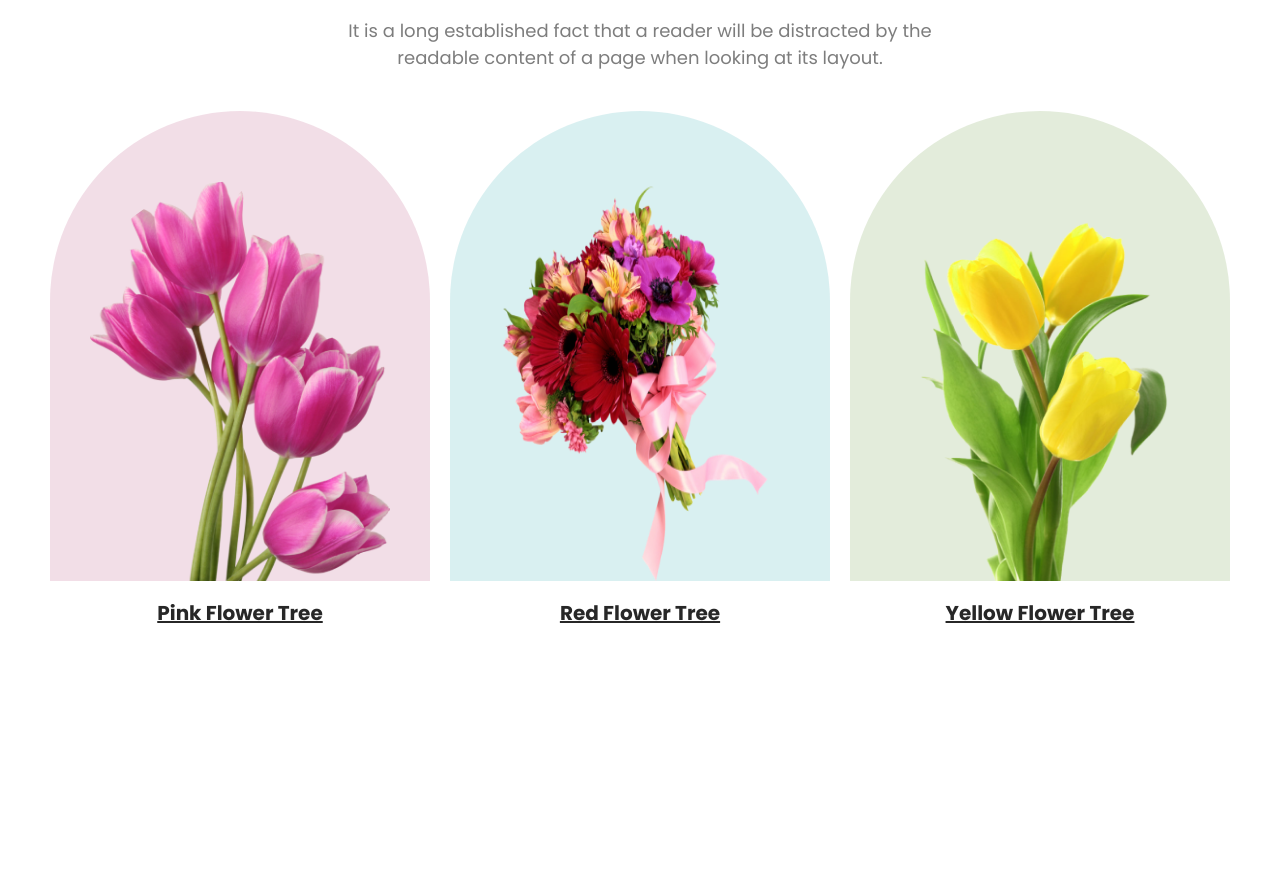
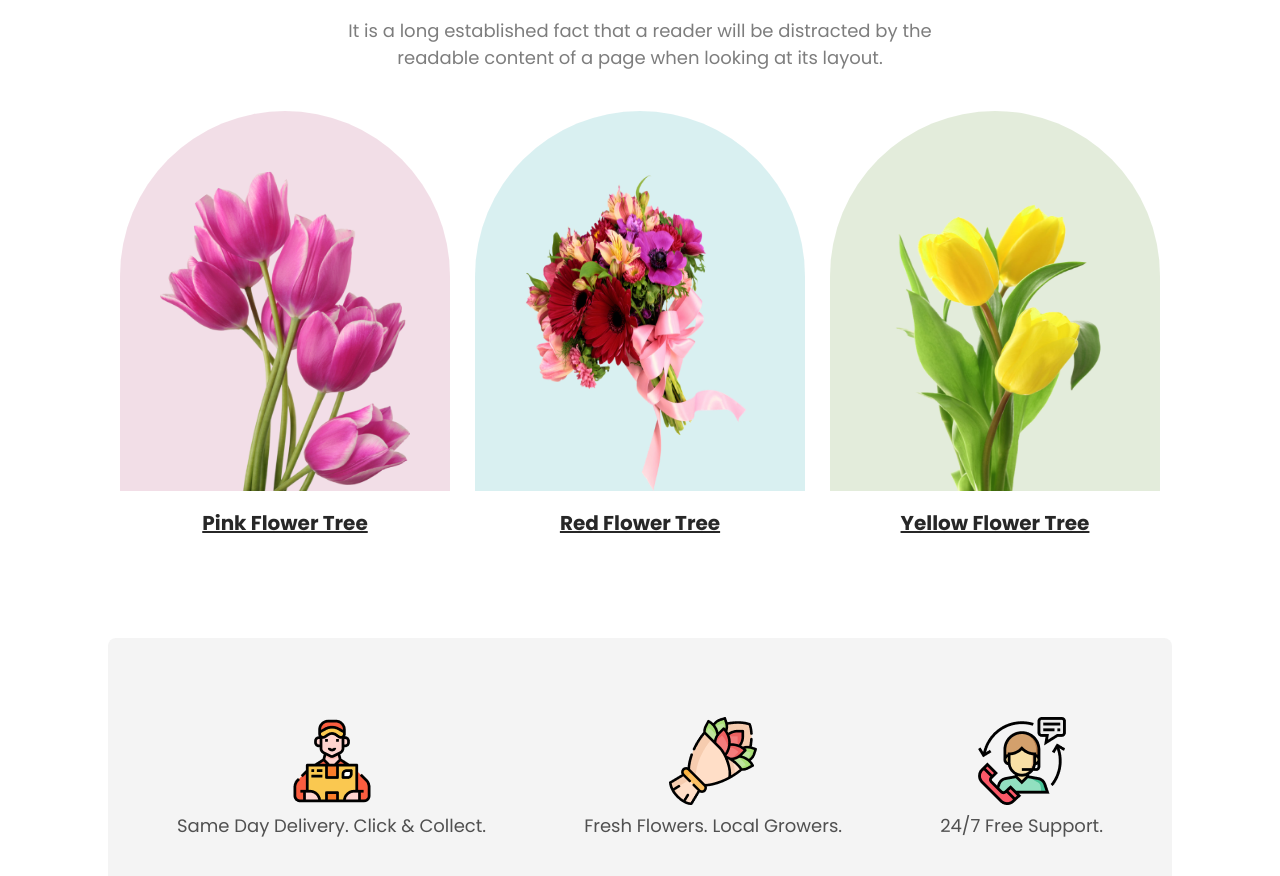
Before and after one commit to rokonroni/Flower-Shop, a plain HTML site: page index.html in a window 1280 px wide. Shown: the part 728-1604 px from the top of the page. Before the commit the page ends 1456 px from the top, so only its background shows below. Drawn offline with Linux system fonts and the light colour scheme.

Commit message:
Service Section Done

```diff
--- a/index.html
+++ b/index.html
@@ -17,12 +17,20 @@
     <header>
       <div class="banner-content">
         <div class="banner-info">
-                <h3 class="banner-title">Let's make <br> beautiful flowers a part of your life.</h3>
-                <p class="banner-desc">It is a long established fact that a reader will be distracted by the readable content of a page when looking at its layout. The point of using Lorem Ipsum is that it has a more-or-less normal distribution of letters.</p>
-                <Button class="btn">Shop Now</Button>
+          <h3 class="banner-title">
+            Let's make <br />
+            beautiful flowers a part of your life.
+          </h3>
+          <p class="banner-desc">
+            It is a long established fact that a reader will be distracted by
+            the readable content of a page when looking at its layout. The point
+            of using Lorem Ipsum is that it has a more-or-less normal
+            distribution of letters.
+          </p>
+          <button class="btn">Shop Now</button>
         </div>
         <div class="banner-img">
-                <img src="./images/banner.png" alt="some red rose as banner images">
+          <img src="./images/banner.png" alt="some red rose as banner images" />
         </div>
       </div>
     </header>
@@ -33,24 +41,67 @@
       <section class="feature-section">
         <div class="section-info">
           <h3 class="section-title">Our Featured Flowers</h3>
-                <p class="section-desc">It is a long established fact that a reader will be distracted by the readable content of a page when looking at its layout.</p>
+          <p class="section-desc">
+            It is a long established fact that a reader will be distracted by
+            the readable content of a page when looking at its layout.
+          </p>
         </div>
         <div class="feature-items">
           <div class="feature-item">
-                    <img class="feature-img feature-1" src="./images/feature1.png" alt="1st feature image">
+            <img
+              class="feature-img feature-1"
+              src="./images/feature1.png"
+              alt="1st feature image"
+            />
             <p class="feature-img-title"><u>Pink Flower Tree</u></p>
           </div>
           <div class="feature-item">
-                    <img class="feature-img feature-2" src="./images/feature2.png" alt="2nd feature image">
+            <img
+              class="feature-img feature-2"
+              src="./images/feature2.png"
+              alt="2nd feature image"
+            />
             <p class="feature-img-title"><u>Red Flower Tree</u></p>
           </div>
           <div class="feature-item">
-                    <img class="feature-img feature-3" src="./images/feature3.png" alt="3rd feature image">
+            <img
+              class="feature-img feature-3"
+              src="./images/feature3.png"
+              alt="3rd feature image"
+            />
             <p class="feature-img-title"><u>Yellow Flower Tree</u></p>
           </div>
         </div>
       </section>
       <!-- Feature Section End -->
+      <!-- Services Section Start -->
+      <section class="service-section">
+        <div class="single-service">
+          <img
+            src="./images/delivery.png"
+            alt="delivery icon"
+            class="service-img"
+          />
+          <p class="service-desc">Same Day Delivery. Click & Collect.</p>
+        </div>
+        <div class="single-service">
+          <img
+            src="./images/fresh-flower.png"
+            alt="flowed icon"
+            class="service-img"
+          />
+          <p class="service-desc">Fresh Flowers. Local Growers.</p>
+        </div>
+        <div class="single-service">
+          <img
+            src="./images/support.png"
+            alt="support icon"
+            class="service-img"
+          />
+          <p class="service-desc">24/7 Free Support.</p>
+        </div>
+      </section>
+      <!-- Services Section End -->
     </main>
     <!-- Main Section End -->
   </body>
--- a/styles/style.css
+++ b/styles/style.css
@@ -76,12 +76,12 @@ header {
   display: flex;
   justify-content: center;
   align-items: center;
-  gap: 20px;
+  gap: 25px;
 }
 .feature-img {
-  height: 400px;
-  width: 300px;
-  padding: 70px 40px 0px 40px;
+  height: 320px;
+  width: 250px;
+  padding: 60px 40px 0px 40px;
   border-radius: 300px 300px 0px 0px;
 }
 .feature-1 {
@@ -103,3 +103,21 @@ font-size: 20px;
   font-weight: 700;
   margin-top: 10px;
 }
+/* Service section styles */
+.service-section {
+  width: 80%;
+  margin: auto;
+  display: flex;
+  align-items: center;
+  justify-content: space-around;
+  text-align: center;
+  height: 300px;
+  padding: 0px 20px ;
+  border-radius: 8px;
+  background: rgba(39, 39, 39, 0.05);
+}
+.service-desc {
+  color: rgba(39, 39, 39, 0.8);
+  font-size: 18px;
+  margin-bottom: 20px;
+}
```
Lines whose indentation alone changed are shown as unchanged.
